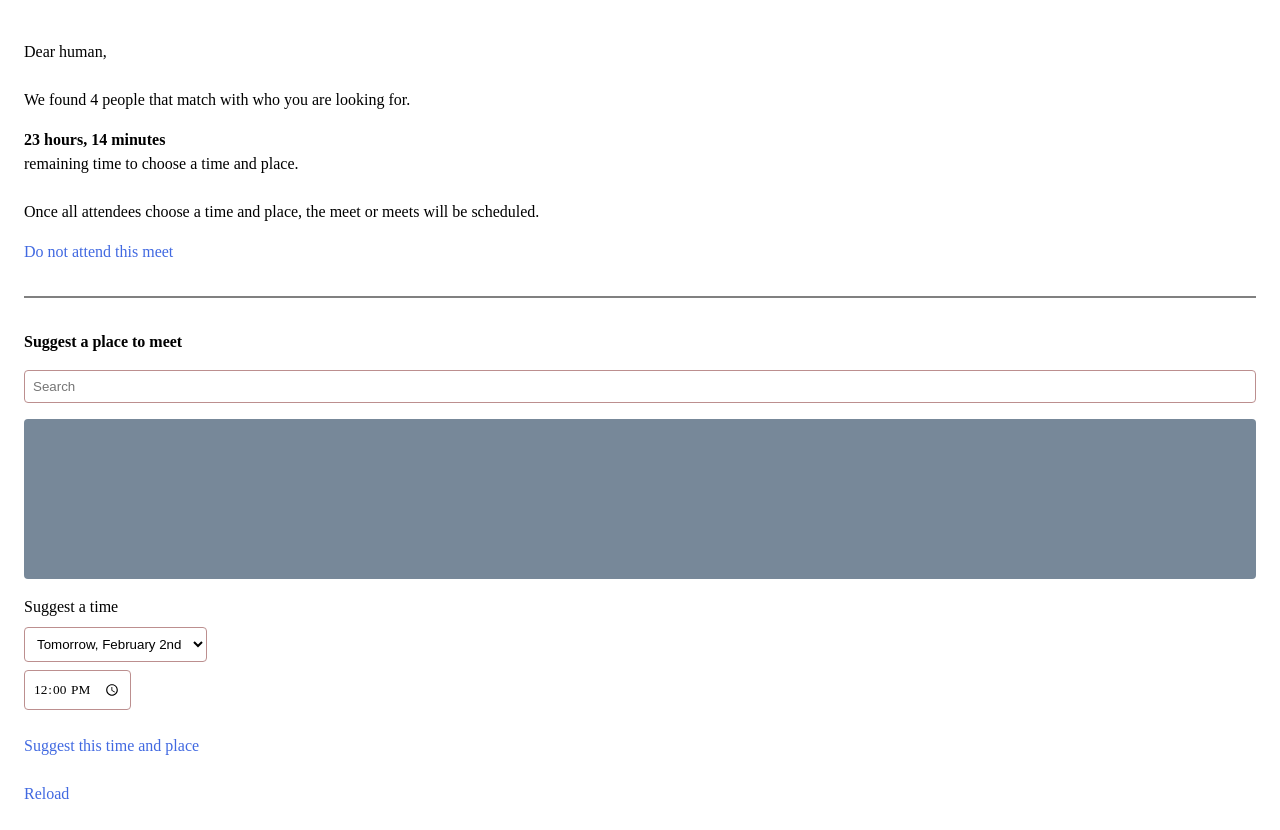
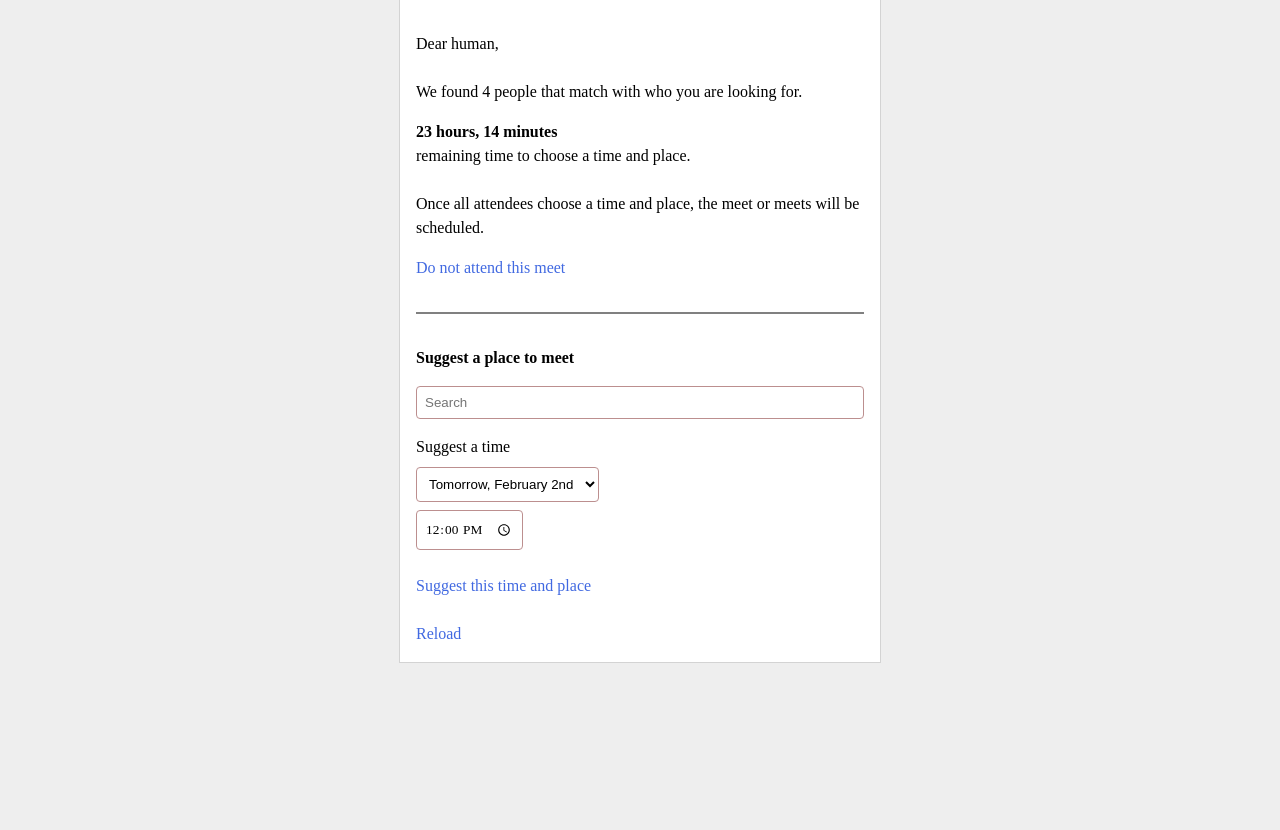
Before and after one commit to Queatz/find-friends, an Angular app: page /attend/1 in a window 1280 px wide. After the commit the page ends 800 px from the top, so only its background shows below. Built offline with nearby package versions, Linux system fonts and the light colour scheme.

Commit message:
Tweaks for desktop

```diff
--- a/src/app/app.component.html
+++ b/src/app/app.component.html
@@ -1 +1,5 @@
-<router-outlet></router-outlet>
+<div class="container">
+  <div class="page">
+    <router-outlet></router-outlet>
+  </div>
+</div>
--- a/src/app/app.component.scss
+++ b/src/app/app.component.scss
@@ -0,0 +1,15 @@
+.container {
+  display: flex;
+  align-items: center;
+
+  .page {
+    max-width: 480px;
+    margin: auto;
+    background: white;
+
+    @media screen and (min-width: 480px) {
+      border: 1px solid lightgray;
+      border-top: none;
+    }
+  }
+}
--- a/src/app/attend/attend.component.html
+++ b/src/app/attend/attend.component.html
@@ -23,19 +23,21 @@
     Once all attendees choose a time and place, the meet or meets will be scheduled.
   </p>
   <a routerLink="/" *ngIf="!timeIsExpired">Do not attend this meet</a>
-  <ng-container *ngIf="timeIsExpired">
+  <ng-container *ngIf="timeIsExpired && place">
     <div class="h">Place</div>
-    <a href="#">Central Park, 14102 E 12th St., Fenton, MI 12345</a>
+    <a href="#">{{ place.name }}, {{ place.address }}</a>
     <div class="h">Time</div>
     <div>
-      4:00PM on Sunday, March 3rd
+      {{ place.date }}
     </div>
-    <div class="map"></div>
+    <div class="map" [style.background-image]="'url(' + img(place.geo) + ')'">
+      <div class="pin"></div>
+    </div>
     <div class="sm">
       Can’t find each other?  Use the input below to help others find you, and we will send them a message on your behalf.
     </div>
-    <input #message placeholder="Enter message here" class="m" />
-    <a href="/">Send this message to all attendees</a><br /><br />
+    <input placeholder="Enter message here" class="m" />
+    <a href="javascript:">Send this message to all attendees</a><br /><br />
   </ng-container>
   <hr *ngIf="!timeIsExpired" />
   <ng-container *ngFor="let x of suggestions">
@@ -63,8 +65,8 @@
     <br *ngIf="searchName" />
     <br *ngIf="searchName" />
     <a href="#" *ngIf="searchName">{{searchName}}, {{searchAddress}}</a>
-    <div class="map" [style.background-image]="'url(' + searchMapImg + ')'">
-      <div class="pin" *ngIf="searchMapImg"></div>
+    <div class="map" *ngIf="searchMapImg" [style.background-image]="'url(' + searchMapImg + ')'">
+      <div class="pin"></div>
     </div>
 
     <div class="h">Suggest a time</div>
@@ -81,7 +83,7 @@
     <a href="javascript:" (click)="meetHasAlreadyBegun = true">I can no longer attend this meet</a>
     <br />
     <br />
-    <a href="javascript:" (click)="meetHasAlreadyBegun = true">Report a problem</a>
+    <a href="javascript:" (click)="meetHasAlreadyBegun = true">Tell us about a problem</a>
     <br />
     <br />
   </ng-container>
--- a/src/app/attend/attend.component.scss
+++ b/src/app/attend/attend.component.scss
@@ -1,7 +1,7 @@
 .map {
   position: relative;
   height: 20vh;
-  background-color: lightslategray;
+  background-color: lightgray;
   margin: 1rem 0;
   border-radius: .25rem;
   background-size: 100% auto;
--- a/src/app/attend/attend.component.ts
+++ b/src/app/attend/attend.component.ts
@@ -26,6 +26,7 @@ export class AttendComponent implements OnInit {
   searchMapImg = ''
   searchTime = '12:00'
   placeSuggestions = [] as Array<PlaceResult>
+  place?: Suggestion
   private autocompleteSub?: Subscription
 
   constructor(public user: UserService, private map: MapService, private cr: ChangeDetectorRef) { }
@@ -47,6 +48,7 @@ export class AttendComponent implements OnInit {
 
   expired() {
     this.timeIsExpired = true
+    this.place = this.suggestions[0]
     this.suggestions.length = 0
   }
 
@@ -55,8 +57,8 @@ export class AttendComponent implements OnInit {
     d.setHours(Number(this.searchTime.split(':')[0]))
     d.setMinutes(Number(this.searchTime.split(':')[1]))
     const date = `${format(d, 'h:mm a')}, ${this.fmt(d)}`
-    this.suggestions.push(
-      {
+
+    const s = {
       id: Math.random().toString(),
       attendees: 2,
       date,
@@ -64,9 +66,19 @@ export class AttendComponent implements OnInit {
       address: this.searchAddress,
       geo: this.searchGeo
     }
+
+    this.suggestions.push(
+      s
     )
 
-    this.meetChosen = '3'
+    this.meetChosen = s.id
+
+    this.searchDate = this.days[0].time
+    this.searchName = ''
+    this.searchGeo = []
+    this.searchAddress = ''
+    this.searchMapImg = ''
+    this.searchTime = '12:00'
   }
 
   autocomplete(text: string) {
@@ -89,7 +101,7 @@ export class AttendComponent implements OnInit {
   }
 
   img(geo: Array<number>): string {
-    return this.searchMapImg = this.map.staticMap(geo.join(','))
+    return this.map.staticMap(geo.join(','))
   }
 
   private fmt(date: Date): string {
--- a/src/app/submitted/submitted.component.html
+++ b/src/app/submitted/submitted.component.html
@@ -12,4 +12,7 @@
 </section>
 <footer>
   <a routerLink="/">Return to homepage</a>
+  <br />
+  <br />
+  <a routerLink="/attend/123456">You get a text message to attend a meet</a>
 </footer>
--- a/src/styles.scss
+++ b/src/styles.scss
@@ -1,5 +1,7 @@
 html, body {
   line-height: 1.5;
+  background: #eee;
+  margin: 0;
 }
 
 a {
```
Also changed, not shown: 1 other file (tests, documents, lock files or other folders). Lines whose indentation alone changed are shown as unchanged.
